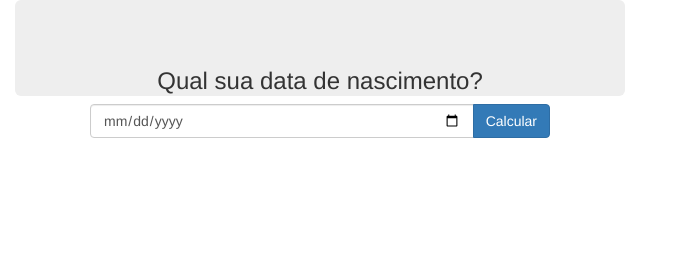
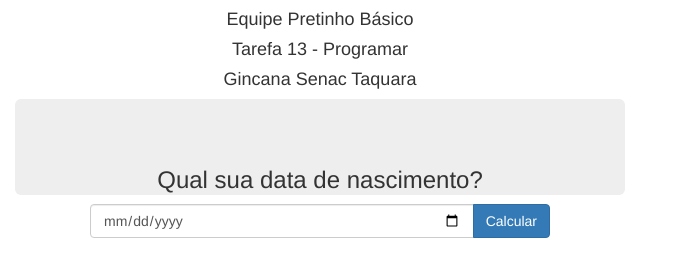
Before and after one commit to Moharu/Tarefa13, a plain HTML site: page index.html in a window 1280 px wide. Shown: the whole page, without its empty margins (0-673 px from the left). Drawn offline with Linux system fonts and the light colour scheme.

Commit message:
Added team logo and description

```diff
--- a/index.html
+++ b/index.html
@@ -7,6 +7,11 @@
 </head>
 <body>
 <div class="container col-md-6" ng-app="app">
+	<div class="text-center">
+		<h4>Equipe Pretinho Básico</h4>
+		<h4>Tarefa 13 - Programar</h4>
+		<h4>Gincana Senac Taquara</h4>
+	</div>
 	<div class="jumbotron" ng-controller="mainController">
 		<div class="col-md-12">
 
```
